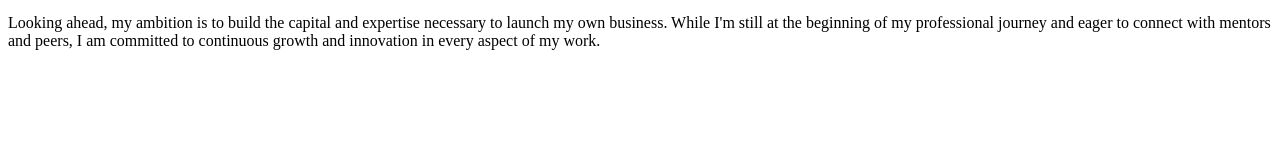
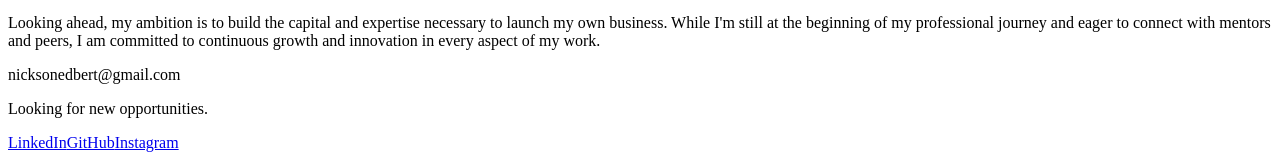
Before and after one commit to NicksonEdbert/portfolio-website, a Next.js app: page / in a window 1280 px wide. Shown: the part 1875-2032 px from the top of the page. Before the commit the page ends 1941 px from the top, so only its background shows below. Built offline with nearby package versions, Linux system fonts and the light colour scheme.

Commit message:
contact page without image.

```diff
--- a/src/app/page.tsx
+++ b/src/app/page.tsx
@@ -64,12 +64,12 @@ export default function Home() {
                                 I&apos;m a fresh graduate currently working as a
                                 manufacturing technician at HP Inc., though my
                                 true passion lies in software engineering and
-                                data science. Based in Seattle, WA, I thrive in an office
-                                environment where I can engage with technology
-                                and innovative ideas. I&apos;ve also had the
-                                opportunity to work with Parchment—a startup in
-                                Austin, TX—which further fueled my drive to grow
-                                in the tech space.
+                                data science. Based in Seattle, WA, I thrive in
+                                an office environment where I can engage with
+                                technology and innovative ideas. I&apos;ve also
+                                had the opportunity to work with Parchment—a
+                                startup in Austin, TX—which further fueled my
+                                drive to grow in the tech space.
                             </p>
                         </div>
                     </div>
@@ -101,8 +101,8 @@ export default function Home() {
                                 playing sports, with basketball and golf being
                                 my current focus, and I find creative
                                 satisfaction in personal projects—most notably,
-                                this portfolio website, which I&apos;m incredibly
-                                proud of.
+                                this portfolio website, which I&apos;m
+                                incredibly proud of.
                             </p>
                         </div>
                     </div>
@@ -112,11 +112,11 @@ export default function Home() {
                             <p className="text-sm text-[#fefeff]">
                                 Looking ahead, my ambition is to build the
                                 capital and expertise necessary to launch my own
-                                business. While I&apos;m still at the beginning of my
-                                professional journey and eager to connect with
-                                mentors and peers, I am committed to continuous
-                                growth and innovation in every aspect of my
-                                work.
+                                business. While I&apos;m still at the beginning
+                                of my professional journey and eager to connect
+                                with mentors and peers, I am committed to
+                                continuous growth and innovation in every aspect
+                                of my work.
                             </p>
                         </div>
                     </div>
@@ -124,7 +124,63 @@ export default function Home() {
             </section>
             <section
                 id="contact"
-                className="min-h-screen flex flex-col items-center justify-center px-4"></section>
+                className="min-h-screen flex flex-col items-center justify-center px-4">
+                <div className="grid md:grid-cols-3 gap-8">
+                    <div className="md:col-span-2 md:col-start-2">
+                        <div className="space-y-8 max-w-2xl">
+                            {/* <Image
+                                src="/charan.JPG"
+                                alt="Charan Ravi"
+                                width={500}
+                                height={300}
+                                className="mb-8"
+                            /> */}
+                            <p className="text-xl md:text-xl text-[#fefeff] underline">
+                                nicksonedbert@gmail.com
+                            </p>
+                            <div className="flex items-center gap-2">
+                                <div className="relative">
+                                    <div className="w-2 h-2 bg-[#fefeff] rounded-full animate-pulse"></div>
+                                    <div className="absolute top-0 left-0 w-2 h-2 bg-[#fefeff] rounded-full animate-[ping_1.5s_ease-in-out_infinite] opacity-90"></div>
+                                </div>
+                                <p className="text-l text-[#969696]">
+                                    Looking for new opportunities.
+                                </p>
+                            </div>
+                            <div className="flex gap-8 pt-8">
+                                <a
+                                    href="https://www.linkedin.com/in/nicksonedbert/"
+                                    target="_blank"
+                                    rel="noopener noreferrer"
+                                    className="text-[#969696] hover:text-[#fefeff] transition-colors text-sm">
+                                    LinkedIn
+                                </a>
+                                <a
+                                    href="https://github.com/NicksonEdbert"
+                                    target="_blank"
+                                    rel="noopener noreferrer"
+                                    className="text-[#969696] hover:text-[#fefeff] transition-colors text-sm">
+                                    GitHub
+                                </a>
+                                {/* <a
+                                    href="https://x.com/charanjson"
+                                    target="_blank"
+                                    rel="noopener noreferrer"
+                                    className="text-[#969696] hover:text-[#fefeff] transition-colors text-sm">
+                                    X [Twitter]
+                                </a> */}
+                                <a
+                                    href="https://instagram.com/nicksonedbert"
+                                    target="_blank"
+                                    rel="noopener noreferrer"
+                                    className="text-[#969696] hover:text-[#fefeff] transition-colors text-sm">
+                                    Instagram
+                                </a>
+                            </div>
+                        </div>
+                    </div>
+                </div>
+            </section>
         </div>
     );
 }
```
